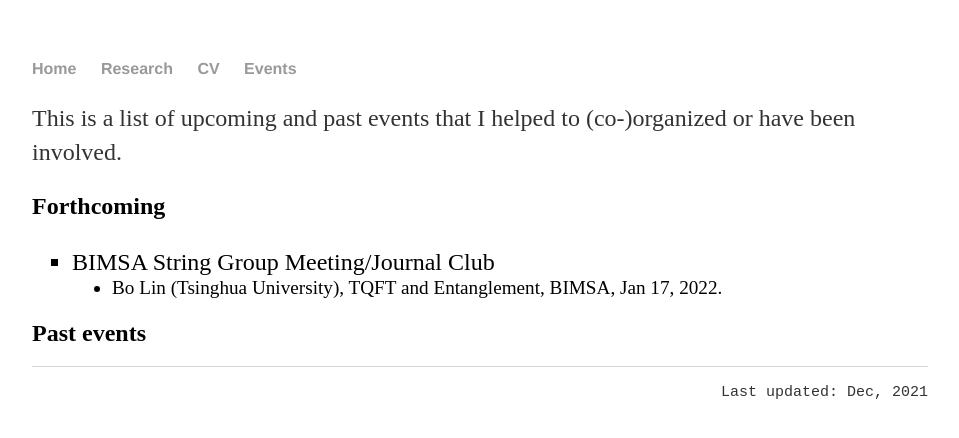
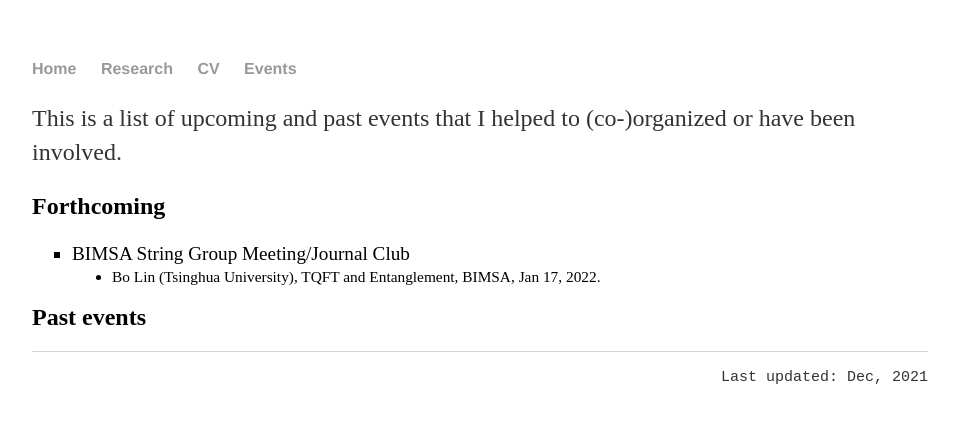
Before and after one commit to hhzou/hhzou.github.io, a Jekyll site: the page built from events/index.html, in a window 1280 px wide. Shown: the top 438 px of the page, without its empty margins (160-1119 px from the left). Built offline with Jekyll 4.4.1, drawn with Linux system fonts in a browser that asks for light colours.

Commit message:
Update index.html

```diff
--- a/events/index.html
+++ b/events/index.html
@@ -8,9 +8,9 @@ title: Hao Zou - Events
 	</p>
 
 	<h2>Forthcoming</h2>
-	<ul style="font-size:1.5em; line-height: 150%; list-style-type: square">
+	<ul style="font-size:1.2em; line-height: 150%; list-style-type: square">
 		<li> BIMSA String Group Meeting/Journal Club
-			<ol style="font-size:0.8em; line-height: 80%; list-style-type: disc">
+			<ol style="font-size:0.8em; line-height: 100%; list-style-type: disc">
 				<li>
 					Bo Lin (Tsinghua University), TQFT and Entanglement, BIMSA, Jan 17, 2022.
 				</li>
```
